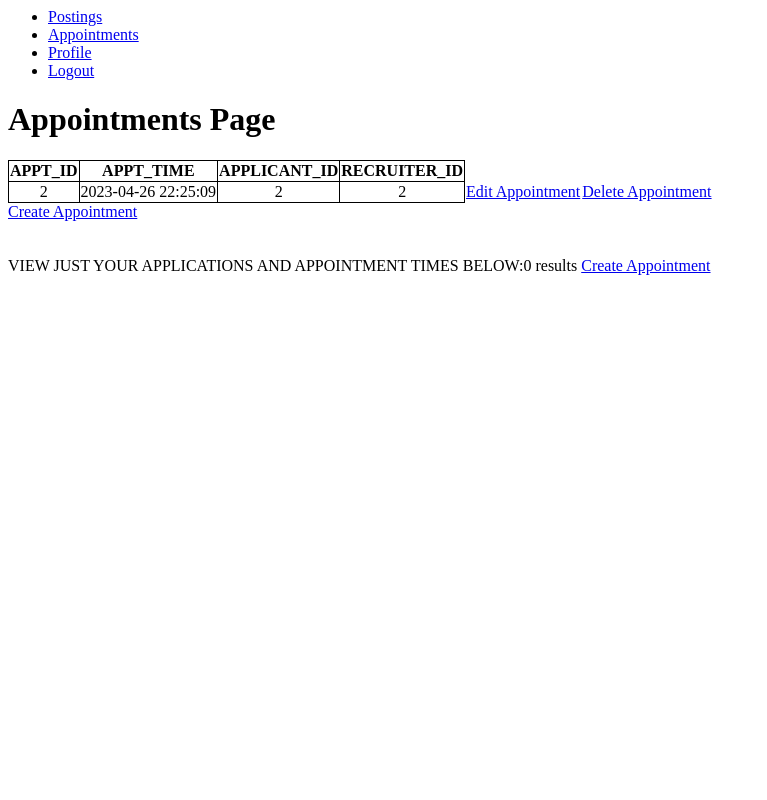
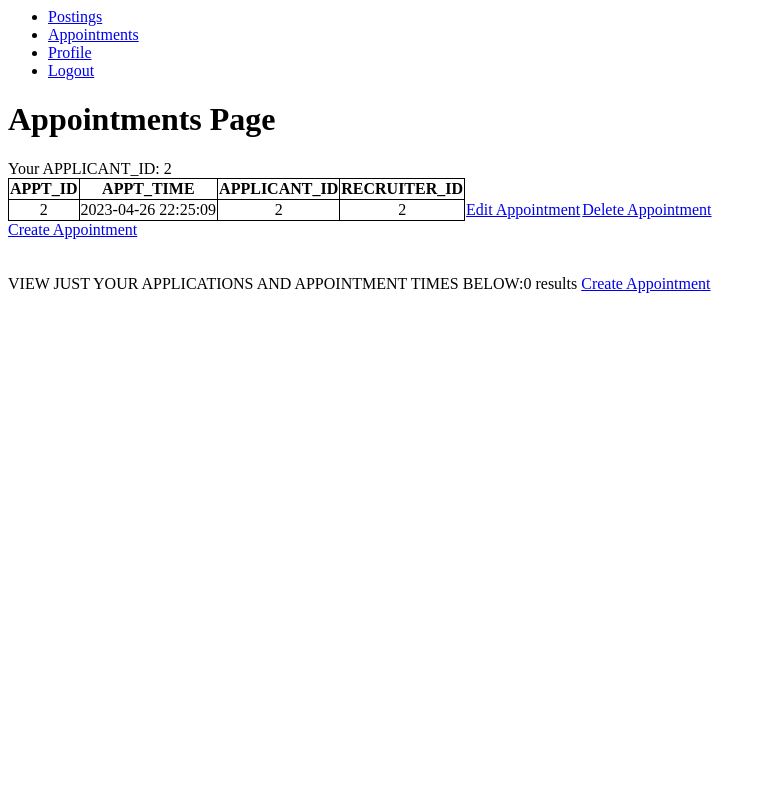
Before and after one commit to trevunderwood/csce310, a PHP site: page /appointments.php in a window 1280 px wide. Shown: the whole page, without its empty margins (0-767 px from the left). Run offline with PHP 8.4, Linux system fonts and the light colour scheme; a user stored in the database is signed in; data comes from the database, SQL or seed files in the repository; data that the repository does not hold is empty.

Commit message:
actually done this time, promise

```diff
--- a/appointments.php
+++ b/appointments.php
@@ -31,6 +31,8 @@ if($type['USER_TYPE'] == "Applicant"){ //if user is applicant (not admin)
 $sql = "SELECT APPLICANT_ID FROM APPLICANT WHERE USER_NAME = '$user'"; //get applicant_id for user
 $result = $conn->query($sql);
 $app_id = $result->fetch_assoc();
+
+echo "Your APPLICANT_ID: " .$app_id["APPLICANT_ID"] . "<br>";
 
 $sql = "SELECT * FROM appointments WHERE APPLICANT_ID = " . $app_id["APPLICANT_ID"]; //get all appointments under applicant_id
 
@@ -96,7 +98,7 @@ if($type["USER_TYPE"] == "Recruiter"){ //if user is a Recruiter (admin)
   $sql = "SELECT RECRUITER_ID FROM RECRUITER WHERE USER_NAME = '$user'"; //get user_id from username
   $result = $conn->query($sql);
   $recruit_id = $result->fetch_assoc();
-
+  echo "Your RECRUITER_ID: " .$recruit_id["RECRUITER_ID"] . "<br>";
   $sql = "SELECT * FROM appointments WHERE RECRUITER_ID = " . $recruit_id["RECRUITER_ID"]; //select all appointments for recruiter_id
 
   $result = $conn->query($sql); //run query
```
